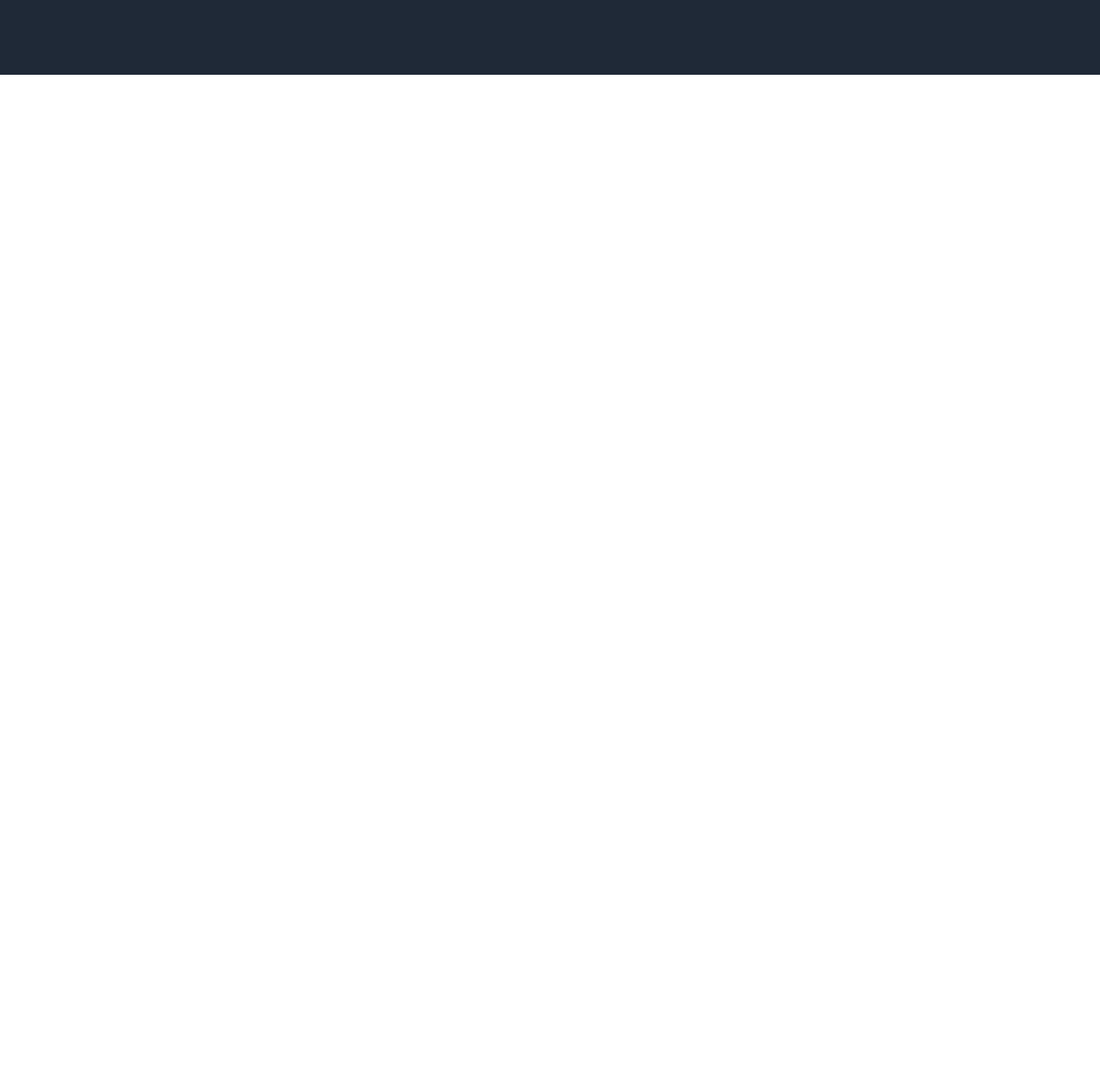
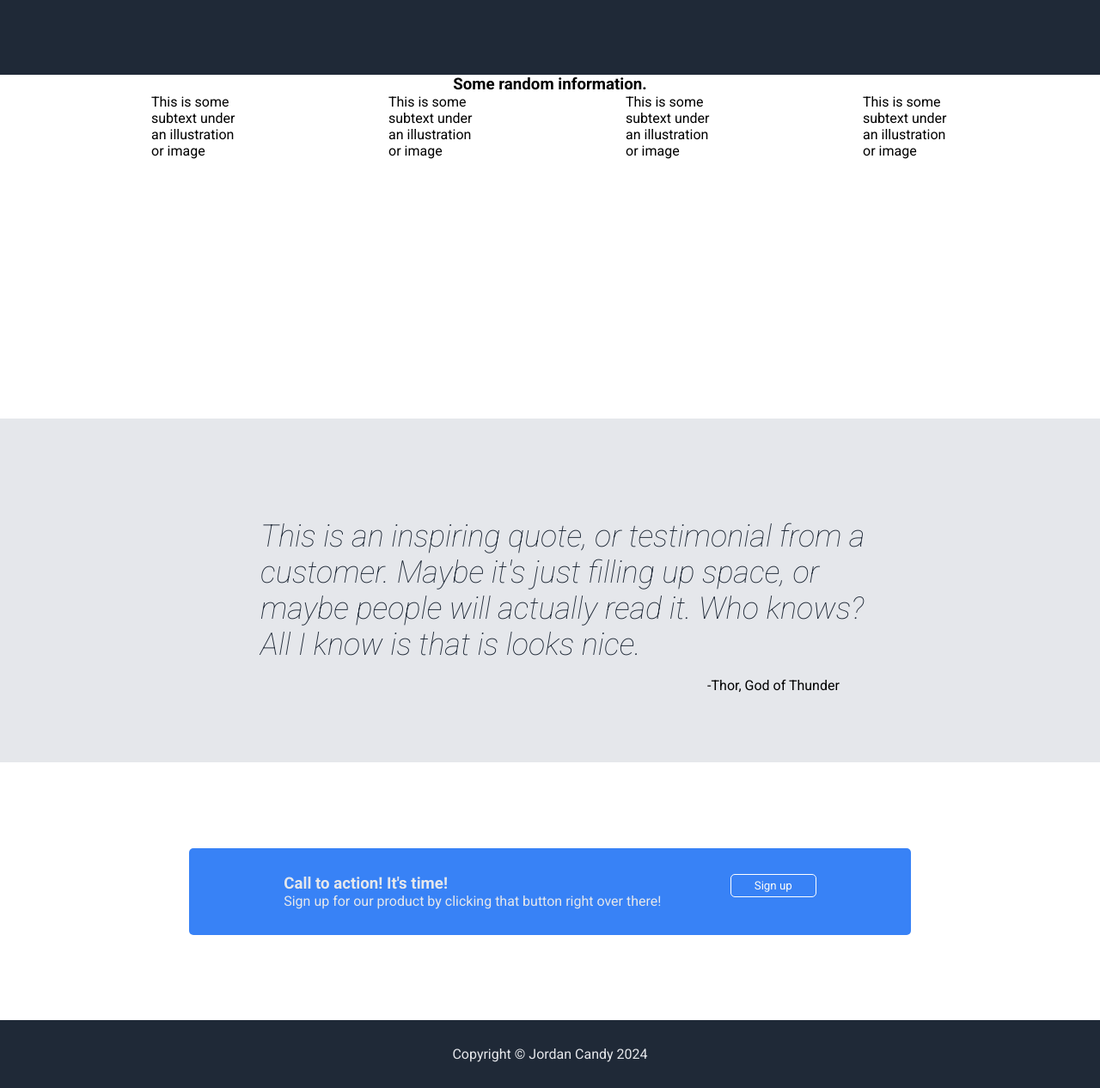
Before and after one commit to ms-candy-codes/AllOdin, a plain HTML site: page landing-page/index.html in a window 1280 px wide. Shown: the part 343-1609 px from the top of the page at 86% size. Before the commit the page ends 800 px from the top, so only its background shows below. Drawn offline with Linux system fonts and the light colour scheme.

Commit message:
Complete all sections except section 1

```diff
--- a/landing-page/index.html
+++ b/landing-page/index.html
@@ -28,9 +28,62 @@
             </div>
             <div id="header-image"><p>Image placeholder</p></div>
     </div>
-    <div id="section1"></div>
-    <div id="section2"></div>
-    <div id="section3"></div>
-    <div id="footer"></div>
+    <div id="section1">
+        <div class="section1-text">
+            <h3>Some random information.</h3>
+        </div>
+        <div class="section1-cards">
+            <div class="card first">
+                <div class="image-container">
+                    <div class="card-image"> <!--ROUND--> </div>
+                </div>
+                <div>
+                    <p>This is some subtext under an illustration or image</p>
+                </div>
+            </div>
+            <div class="card second">
+                <div class="image-container">
+                    <div class="card-image"> <!--ROUND--> </div>
+                </div>
+                <div>
+                    <p>This is some subtext under an illustration or image</p>
+                </div>
+            </div>
+            <div class="card third">
+                <div class="image-container">
+                    <div> <!--ROUND--> </div>
+                </div>
+                <div>
+                    <p>This is some subtext under an illustration or image</p>
+                </div>
+            </div>
+            <div class="card fourth">
+                <div class="image-container">
+                    <div><!--Image--></div>
+                </div>
+                <div>
+                    <p>This is some subtext under an illustration or image</p>
+                </div>
+            </div>
+        </div>
+    </div>
+    <div id="section2">
+        <p class="section2-text paragraph1">This is an inspiring quote, or testimonial from a customer. Maybe it's just filling up space, or maybe people will actually read it. Who knows? All I know is that is looks nice.</p>
+        <p class="section2-text paragraph2">-Thor, God of Thunder</p>
+    </div>
+    <div id="section3">
+        <div class="section3-container">
+            <div class="section3-text">
+                <h3>Call to action! It's time!</h3>
+                <p>Sign up for our product by clicking that button right over there!</p>
+            </div>
+            <div>
+                <button class="btn2">Sign up</button>
+            </div>
+        </div>
+    </div>
+    <div id="footer">
+        <p>Copyright © Jordan Candy 2024</p>
+    </div>
 </body>
 </html>
--- a/landing-page/styles.css
+++ b/landing-page/styles.css
@@ -71,3 +71,99 @@
     background-color: #9c9c9d;
     width: 400px;
 }
+
+/*Section 1*/
+
+#section1{
+    display: flex;
+    flex-direction: column;
+    margin: 0 auto;
+    width: 100%;
+    height: 400px;
+}
+
+.section1-text{
+    text-align: center;
+}
+
+.section1-cards{
+    display: flex;
+    flex-direction: row;
+    justify-content: space-evenly;
+}
+
+.card{
+    width: 100px;
+}
+
+.image-container.card-image{
+    color: blue;
+    width: 100px;
+    height: 100px;
+}
+
+/*Section 2*/
+
+#section2{
+    background-color: #E5E7EB;
+    display: flex;
+    justify-content: center;
+    align-items: center;
+    /* padding: 200px; */
+    box-sizing: border-box;
+    height: 400px;
+}
+
+.paragraph1{
+    font-style: italic;
+    font-weight: 100;
+    font-size: 36px;
+    color: #1F2937;
+    width: 720px;
+}
+
+.paragraph2{
+    margin: 220px 0 0 -200px;
+}
+
+/*Section 3*/
+
+#section3{
+    display: flex;
+    justify-content: center;
+    align-items: center;
+    height: 300px;
+}
+
+.section3-container{
+    display: flex;
+    justify-content: space-around;
+    background-color: #3882F6;
+    padding: 30px 70px 30px 70px;
+    width: 700px;
+    border-radius: 5px;
+}
+
+.section3-text{
+    color:#E5E7EB
+}
+
+.btn2{
+    background-color: #3882F6;
+    color:#f9faf8;
+    padding: 5px;
+    border-radius: 5px;
+    width: 100px;
+    border: white 1px solid;
+}
+
+/*footer*/
+
+#footer{
+    background-color: #1F2937;
+    color: #E5E7EB;
+    padding: 30px;
+    display: flex;
+    justify-content: center;
+    align-items: center;
+}
```
